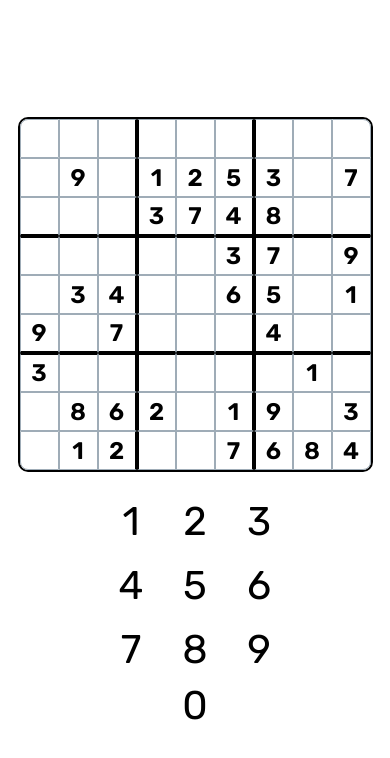
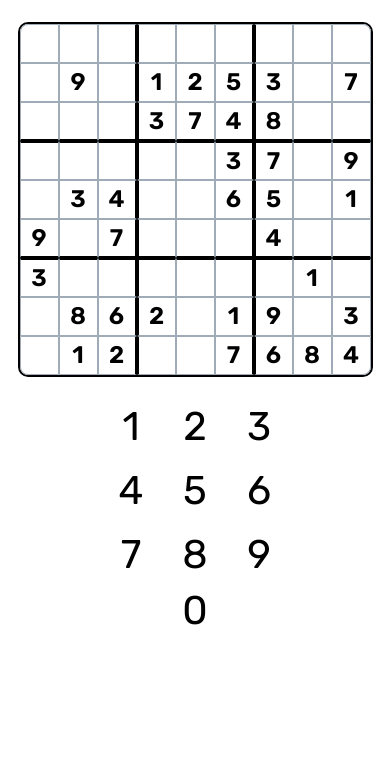
Before and after one commit to Kuba429/sudoku, a React (Vite) app: page / in a window 390 px wide. Shown: the top 758 px of the page. Built offline with nearby package versions, Linux system fonts and the light colour scheme.

Commit message:
small screen fix

```diff
--- a/src/index.scss
+++ b/src/index.scss
@@ -130,6 +130,9 @@ body,
 	}
 }
 @media (max-width: 800px) {
+	#root {
+		align-items: start;
+	}
 	.App {
 		grid-template-columns: 1fr;
 		grid-template-rows: 6fr 4fr;
```
